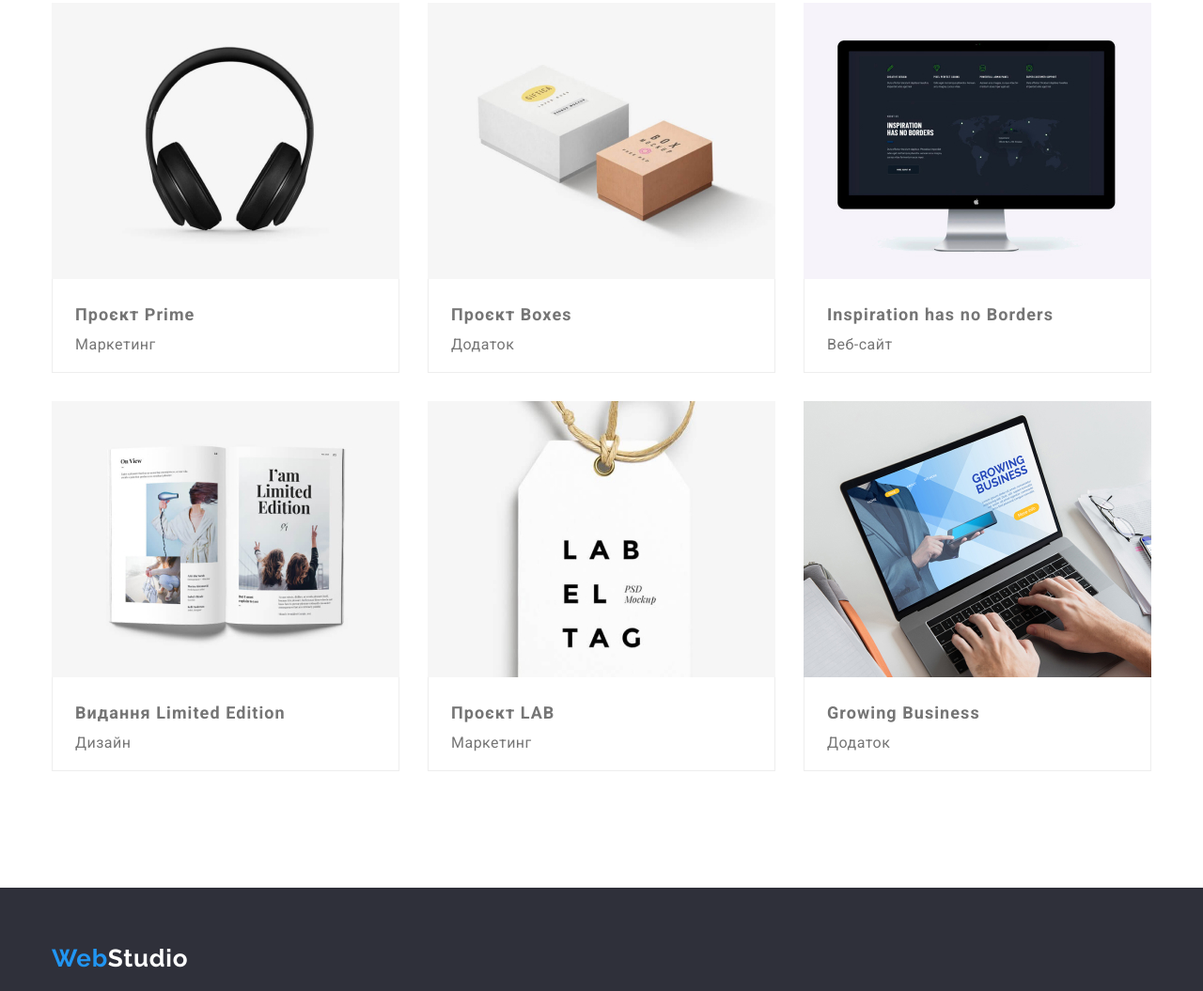
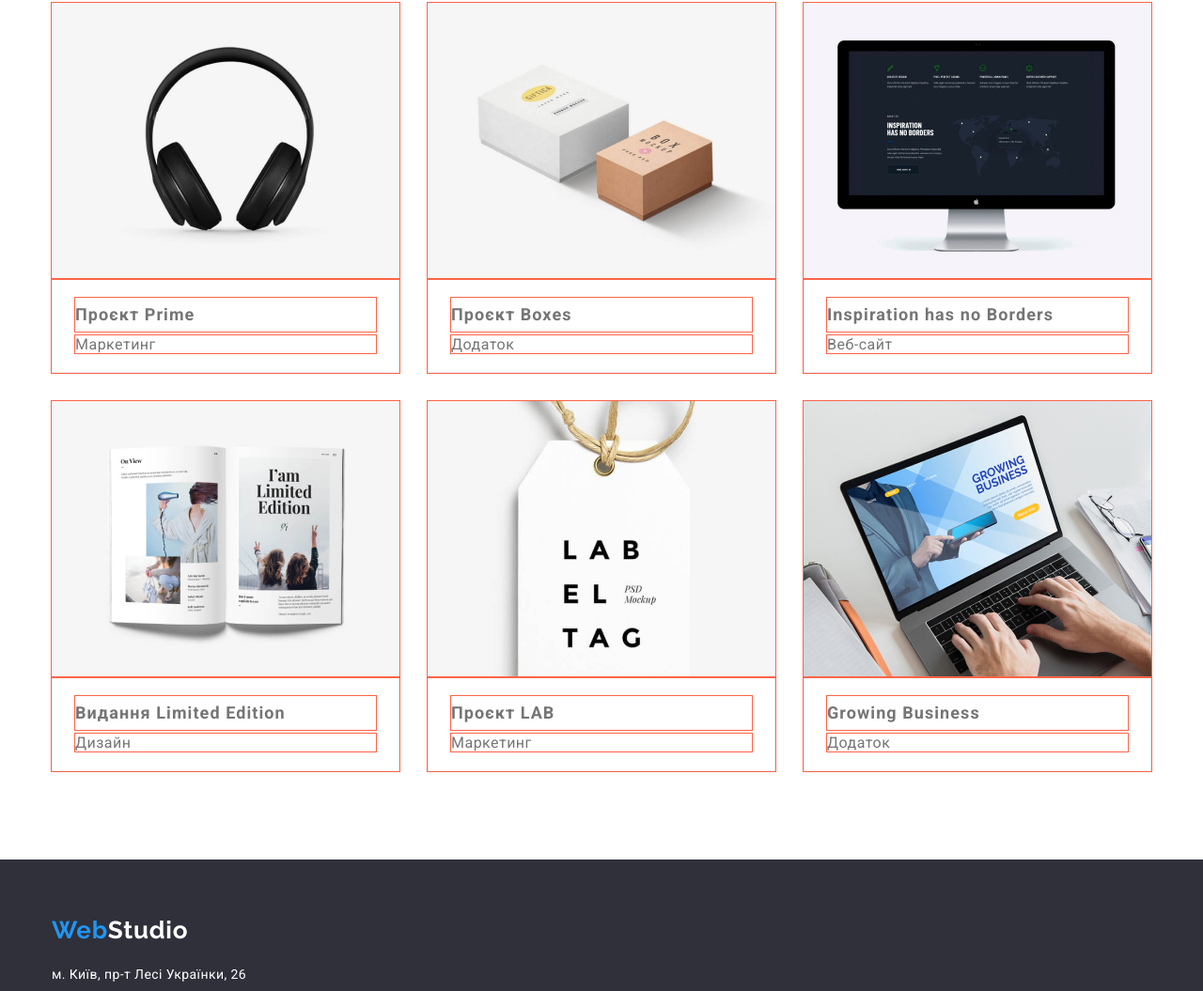
Before and after one commit to olesyadaylight/goit-markup-hw-03, a plain HTML site: page portfolio.html in a window 1280 px wide. Shown: the part 684-1739 px from the top of the page at 94% size. Drawn offline with nearby package versions, Linux system fonts and the light colour scheme.

Commit message:
update portfolio

```diff
--- a/css/styles.css
+++ b/css/styles.css
@@ -225,6 +225,9 @@ section {
   display: flex;
   gap: 30px;
 }
+.work-item {
+  flex-basis: calc(100%-60px / 3);
+}
 .team {
   background-color: #f5f4fa;
 }
@@ -325,13 +328,16 @@ section {
   margin-left: 0;
 }
 
-.project-item:nth-child(3n + 3) {
+.project-item:nth-child(3n) {
   margin-right: 0;
 }
-/* .project-item * {
+.project-item:nth-last-child(-n + 3) {
+  margin-bottom: 0;
+}
+.project-item * {
   outline: 1px solid tomato;
-} */
-.progect-item {
+}
+*/ .progect-item {
   background-color: var(--background-color);
 }
 .project-element {
```
